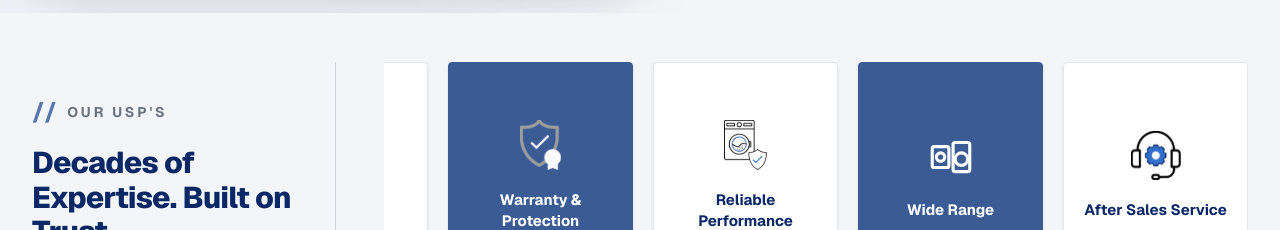
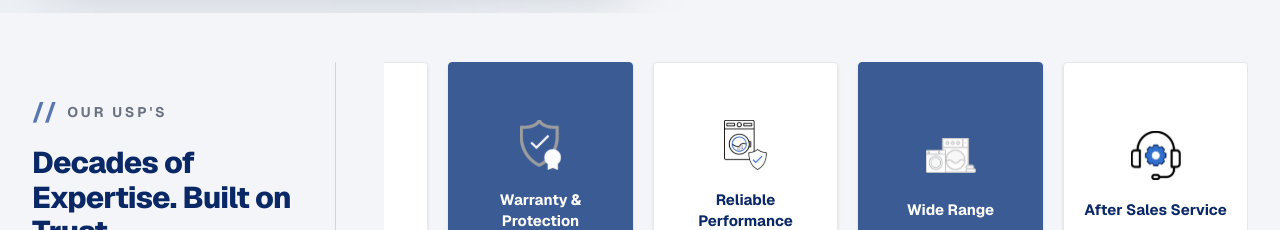
Before and after one commit to Ankita030694/Xcel-, a Next.js app: page / in a window 1280 px wide. Shown: the part 1920-2150 px from the top of the page. Built offline with nearby package versions, Linux system fonts and the light colour scheme.

Commit message:
Update USP item 4 to use its custom SVG icons

```diff
--- a/app/page.tsx
+++ b/app/page.tsx
@@ -354,14 +354,8 @@ const whyChooseUsData = [
     num: "04",
     title: "Wide Range",
     desc: "Extensive range of washing, drying, ironing & dry-cleaning equipment under one roof",
-    icon: (
-      <svg className="w-[42px] h-[42px] lg:w-[50px] lg:h-[50px]" fill="none" viewBox="0 0 24 24" stroke="currentColor">
-        <rect x="3" y="8" width="8" height="10" rx="1" strokeWidth="1.5" />
-        <circle cx="7" cy="13" r="2" strokeWidth="1.5" />
-        <rect x="13" y="6" width="8" height="14" rx="1" strokeWidth="1.5" />
-        <circle cx="17" cy="14" r="3" strokeWidth="1.5" />
-      </svg>
-    )
+    beforeIcon: "/Icons/before 4.svg",
+    afterIcon: "/Icons/after 4.svg",
   },
   {
     num: "05",
```
